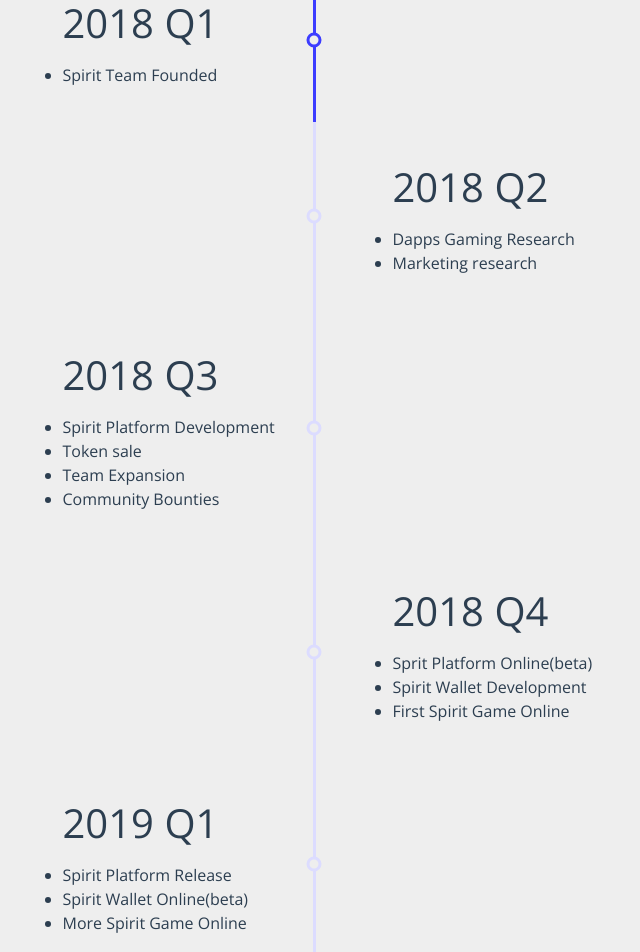
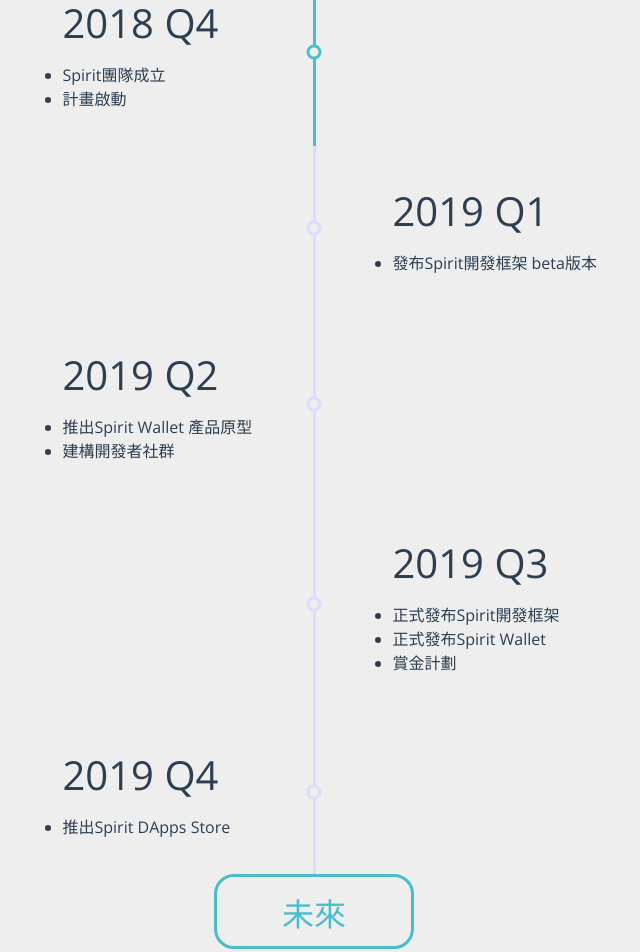
Before and after one commit to YogaPan/vue-landing-page, a Vue app: page / in a window 1280 px wide. Shown: the part 2740-3692 px from the top of the page, without its empty margins (326-966 px from the left). Built offline with nearby package versions, Linux system fonts and the light colour scheme.

Commit message:
roadmap更新

```diff
--- a/src/components/Roadmap.vue
+++ b/src/components/Roadmap.vue
@@ -6,10 +6,11 @@
 
     <ul>
       <li class="roadmap__line roadmap__line--pass">
-        <div id="2018-Q1" class="roadmap__content hide-left">
-          <h1>2018 Q1</h1>
+        <div id="2018-Q4" class="roadmap__content hide-left">
+          <h1>2018 Q4</h1>
           <ul>
-            <li>{{ $t("roadmap.2018-Q1-1") }}</li>
+            <li>{{ $t("roadmap.2018-Q4-1") }}</li>
+            <li>{{ $t("roadmap.2018-Q4-2") }}</li>
           </ul>
         </div>
       </li>
@@ -19,55 +20,40 @@
       </div> -->
 
       <li class="roadmap__line">
-        <div id="2018-Q2" class="roadmap__content hide-right">
-          <h1>2018 Q2</h1>
+        <div id="2019-Q1" class="roadmap__content hide-right">
+          <h1>2019 Q1</h1>
           <ul>
-            <li>{{ $t("roadmap.2018-Q2-1") }}</li>
-            <li>{{ $t("roadmap.2018-Q2-2") }}</li>
+            <li>{{ $t("roadmap.2019-Q1-1") }}</li>
           </ul>
         </div>
       </li>
 
       <li class="roadmap__line">
-        <div id="2018-Q3" class="roadmap__content hide-left">
-          <h1>2018 Q3</h1>
+        <div id="2019-Q2" class="roadmap__content hide-left">
+          <h1>2019 Q2</h1>
           <ul>
-            <li>{{ $t("roadmap.2018-Q3-1") }}</li>
-            <li>{{ $t("roadmap.2018-Q3-2") }}</li>
-            <li>{{ $t("roadmap.2018-Q3-3") }}</li>
-            <li>{{ $t("roadmap.2018-Q3-4") }}</li>
+            <li>{{ $t("roadmap.2019-Q2-1") }}</li>
+            <li>{{ $t("roadmap.2019-Q2-2") }}</li>
           </ul>
         </div>
       </li>
 
       <li class="roadmap__line">
-        <div id="2018-Q4" class="roadmap__content hide-right">
-          <h1>2018 Q4</h1>
+        <div id="2019-Q3" class="roadmap__content hide-left">
+          <h1>2019 Q3</h1>
           <ul>
-            <li>{{ $t("roadmap.2018-Q4-1") }}</li>
-            <li>{{ $t("roadmap.2018-Q4-2") }}</li>
-            <li>{{ $t("roadmap.2018-Q4-3") }}</li>
+            <li>{{ $t("roadmap.2019-Q3-1") }}</li>
+            <li>{{ $t("roadmap.2019-Q3-2") }}</li>
+            <li>{{ $t("roadmap.2019-Q3-3") }}</li>
           </ul>
         </div>
       </li>
 
       <li class="roadmap__line">
-        <div id="2019-Q1" class="roadmap__content hide-left">
-          <h1>2019 Q1</h1>
+        <div id="2019-Q4" class="roadmap__content hide-left">
+          <h1>2019 Q4</h1>
           <ul>
-            <li>{{ $t("roadmap.2019-Q1-1") }}</li>
-            <li>{{ $t("roadmap.2019-Q1-2") }}</li>
-            <li>{{ $t("roadmap.2019-Q1-3") }}</li>
-          </ul>
-        </div>
-      </li>
-
-      <li class="roadmap__line">
-        <div id="2019-Q2" class="roadmap__content hide-right">
-          <h1>2019 Q2</h1>
-          <ul>
-            <li>{{ $t("roadmap.2019-Q2-1") }}</li>
-            <li>{{ $t("roadmap.2019-Q2-2") }}</li>
+            <li>{{ $t("roadmap.2019-Q4-1") }}</li>
           </ul>
         </div>
       </li>
--- a/src/language.js
+++ b/src/language.js
@@ -179,30 +179,22 @@
     //   'public-presale-end-date-value': 'August 15, 2017, 12:00 PM PDT',
     // },
     roadmap: {
-      roadmap: '發展計畫',
-      future: '未來',
+      'roadmap': '發展計畫',
+      'future': '未來',
 
-      '2018-Q1-1': 'Spirit Team Founded',
+      '2018-Q4-1': 'Spirit團隊成立',
+      '2018-Q4-2': '計畫啟動',
 
-      '2018-Q2-1': 'Dapps Gaming Research',
-      '2018-Q2-2': 'Marketing research',
+      '2019-Q1-1': '發布Spirit開發框架 beta版本',
 
-      '2018-Q3-1': 'Spirit Platform Development',
-      '2018-Q3-2': 'Token sale',
-      '2018-Q3-3': 'Team Expansion',
-      '2018-Q3-4': 'Community Bounties',
+      '2019-Q2-1': '推出Spirit Wallet 產品原型',
+      '2019-Q2-2': '建構開發者社群',
 
-      '2018-Q4-1': 'Sprit Platform Online(beta)',
-      '2018-Q4-2': 'Spirit Wallet Development',
-      '2018-Q4-3': 'First Spirit Game Online',
+      '2019-Q3-1': '正式發布Spirit開發框架',
+      '2019-Q3-2': '正式發布Spirit Wallet',
+      '2019-Q3-3': '賞金計劃',
 
-      '2019-Q1-1': 'Spirit Platform Release',
-      '2019-Q1-2': 'Spirit Wallet Online(beta)',
-      '2019-Q1-3': 'More Spirit Game Online',
-
-      '2019-Q2-1': 'Spirit Wallet Release',
-      '2019-Q2-2': 'More Spirit Game Online',
-
+      '2019-Q4-1': '推出Spirit DApps Store',
     },
     team: {
       'title': '核心團隊',
--- a/src/styles/_variables.scss
+++ b/src/styles/_variables.scss
@@ -18,7 +18,7 @@
 $green-hover: #80cbc4;
 
 // Roadmap area color
-$blue: #3c3cff;
+$blue: #49bdca;
 $light-blue: #dcdcff;
 
 // $spirit-color: #82e6f0;
```
